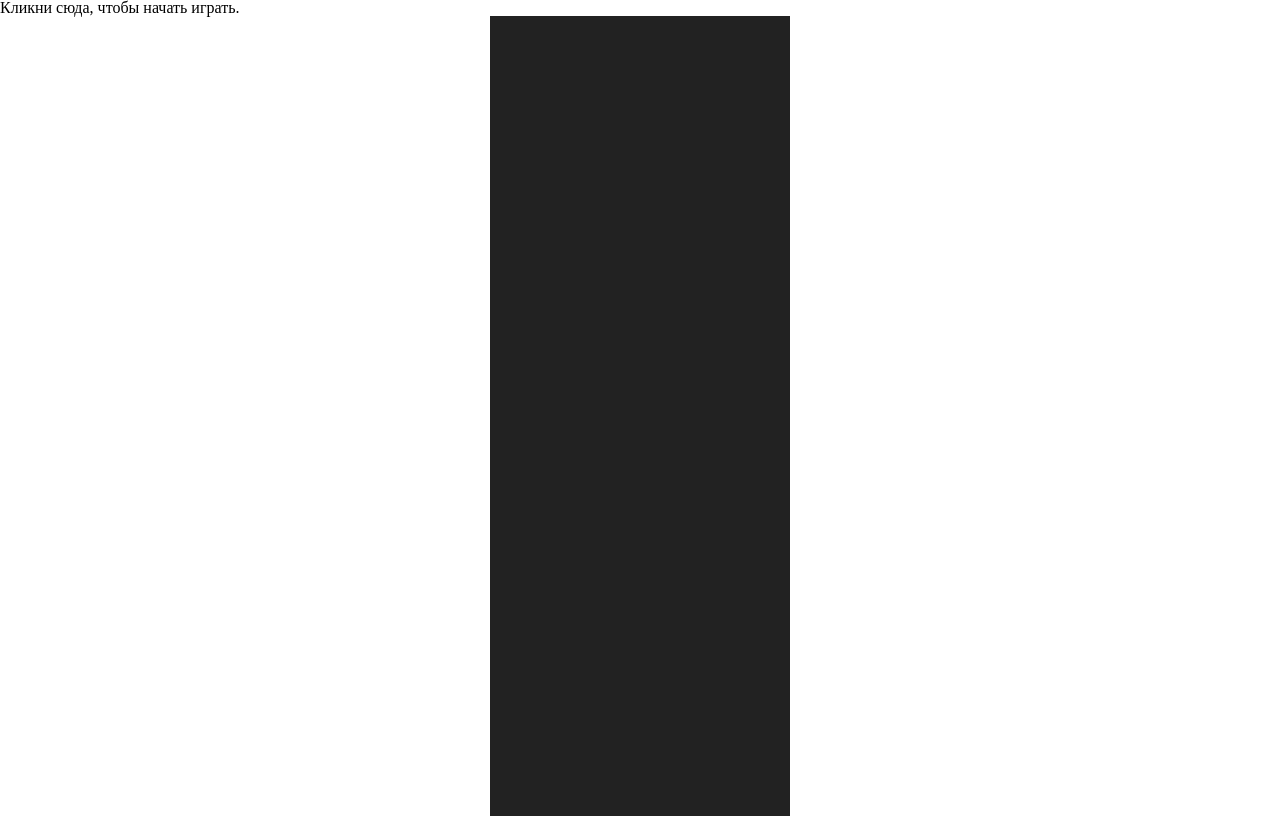
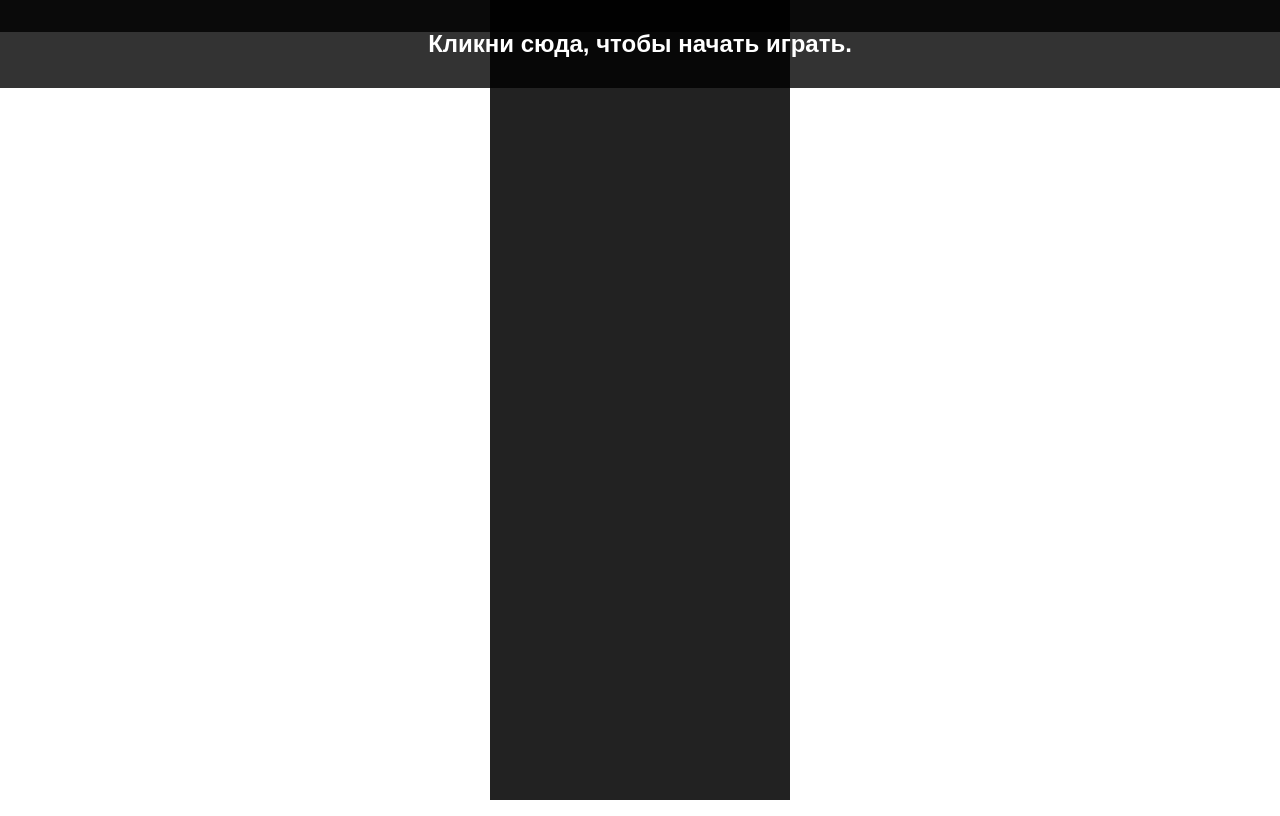
Before and after one commit to ExileeY/NeedForJs, a plain HTML site: page index.html in a window 1280 px wide. Drawn offline with Linux system fonts and the light colour scheme.

Commit message:
Add Score and Car crash

```diff
--- a/main.js
+++ b/main.js
@@ -28,6 +28,10 @@ function getQuantityElementElements(heightElement) {
 
 function startGame() {
     start.classList.add('hide');
+    gameArea.innerHTML = '';
+    car.style.left = '125px';
+    car.style.top = 'auto'
+    car.style.bottom = '10px';
     for (let i = 0; i < getQuantityElementElements(50); i++) {
         const line = document.createElement('div');
         line.classList.add('line');
@@ -46,7 +50,8 @@ function startGame() {
         gameArea.appendChild(enemy);
     }
 
-    setting.start = true
+    setting.score = 0;
+    setting.start = true;
     gameArea.appendChild(car);
     setting.x = car.offsetLeft;
     setting.y = car.offsetTop;
@@ -55,6 +60,8 @@ function startGame() {
 
 function playGame() {
     if (setting.start) {
+        setting.score += setting.speed;
+        score.innerHTML =  `Score<br>${setting.score}`;
         moveRoad();
         moveEnemy();
         if (keys.ArrowLeft && setting.x >= 0){
@@ -101,9 +108,22 @@ function moveRoad() {
 
 function moveEnemy() {
     let enemy = document.querySelectorAll('.enemy');
+
     enemy.forEach(function(item){
+        let carRect = car.getBoundingClientRect();
+        let enemyRect = item.getBoundingClientRect();
         item.y += setting.speed / 2;
         item.style.top = item.y + 'px';
+
+        if (carRect.top <= enemyRect.bottom &&
+            carRect.right >= enemyRect.left &&
+            carRect.left <= enemyRect.right &&
+            carRect.bottom >= enemyRect.top) {
+                setting.start = false;
+                console.log('ДТП');
+                start.classList.remove('hide');
+                start.style.top = score.offsetHeight;
+        }
 
         if (item.y > document.documentElement.clientHeight) {
             item.y = -100 * setting.traffic;
--- a/style.css
+++ b/style.css
@@ -51,8 +51,6 @@ table {
     height: 100px;
     background: transparent url('./image/player2.png') center / cover no-repeat;
     position: absolute;
-    left: 125px;
-    bottom: 10px;
 }
 
 .gameArea {
@@ -71,3 +69,35 @@ table {
     background: #fff;
     left: 145px;
 }
+
+.start {
+    position: absolute;
+    left: 0;
+    top: 0;
+    width: 100%;
+    margin: 0;
+    padding: 2rem 0;
+    text-align: center;
+    z-index: 200;
+    color: #fff;
+    font-size: 1.5rem;
+    background: rgba(0, 0, 0, 0.8);
+    cursor: pointer;
+    font-family: sans-serif;
+    font-weight: 700;
+}
+
+.score {
+    position: absolute;
+    top: 0;
+    left: 0;
+    width: 100%;
+    background: rgba(0, 0, 0, 0.8);
+    padding: 1rem 0;
+    z-index: 200;
+    font-size: 1.5rem;
+    color: skyblue;
+    text-align: center;
+    font-family: sans-serif;
+    font-weight: 500;
+}
```
